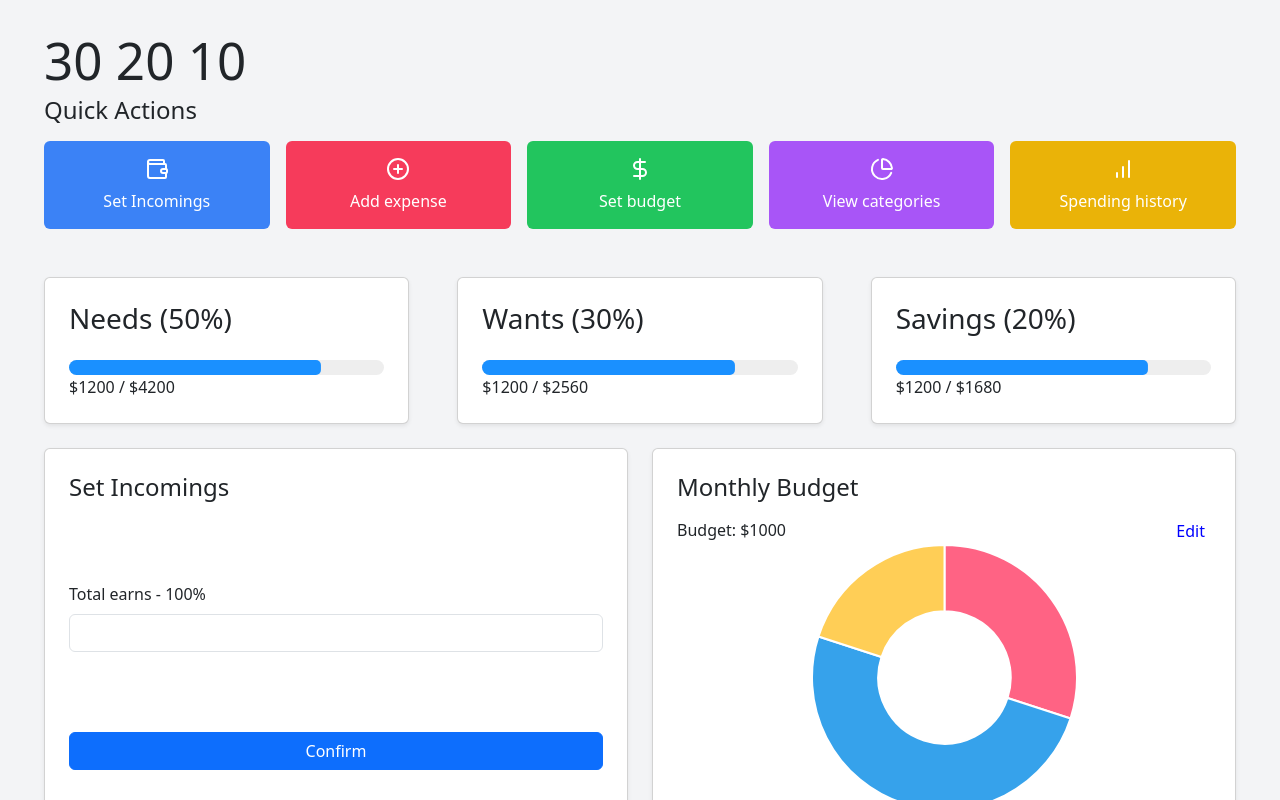
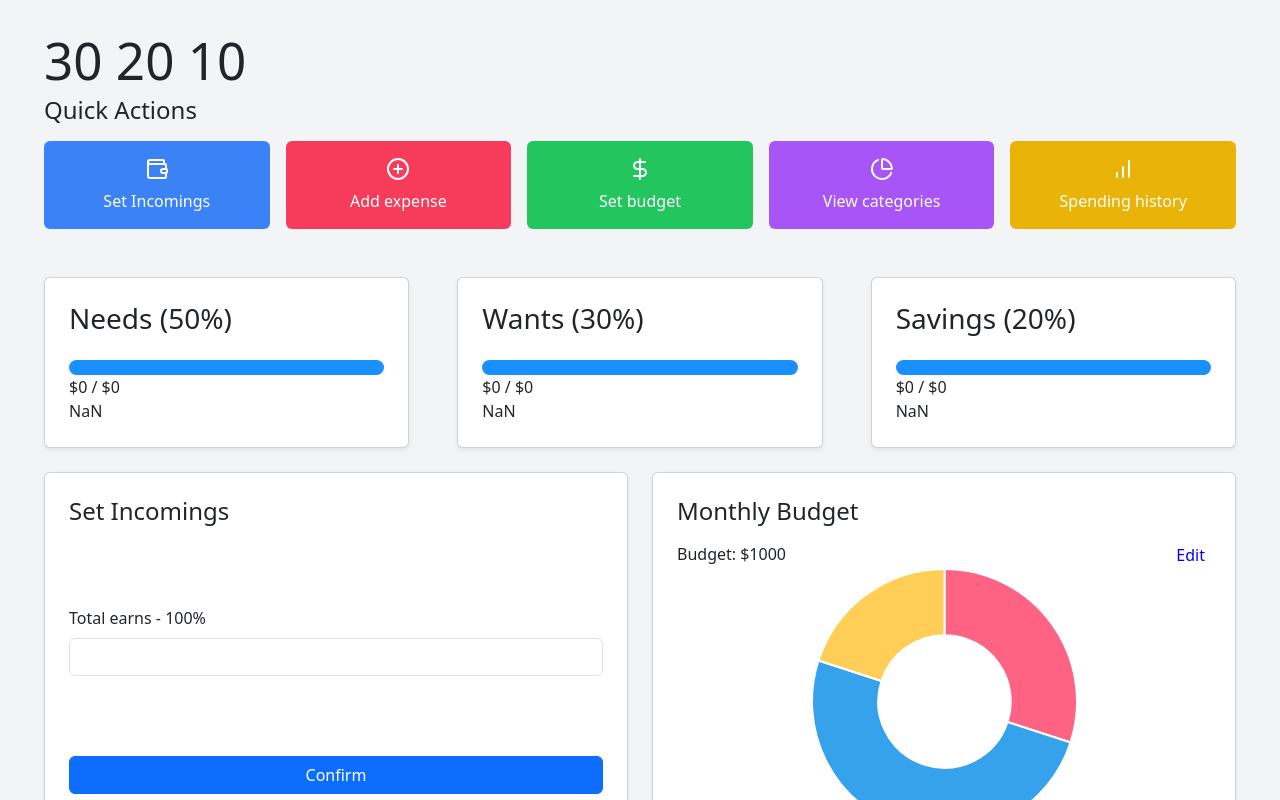
Before and after one commit to BryanRamirez21/Finance----Project, a React (Vite) app: page / in a window 1280 px wide. Shown: the top 800 px of the page. Built offline with nearby package versions, Linux system fonts and the light colour scheme.

Commit message:
money hook added

```diff
--- a/src/auth/Main.jsx
+++ b/src/auth/Main.jsx
@@ -1,9 +1,11 @@
-import { useState } from 'react';
+import { useContext, useState } from 'react';
 import { ButtonAction } from '../components/ButtonAction'
 import { CardBudget } from '../components/CardBudget'
 import { HalfSizeCard } from '../components/HalfSizeCard'
 import { AddExpense } from '../components/AddExpense';
 import { RecentExpensesCard } from '../components/RecentExpensesCard';
+import { MoneyProvider } from '../context/MoneyProvider';
+import { MoneyContext } from '../context/MoneyConext';
 
 export const Main = () => {
 
@@ -12,6 +14,7 @@ export const Main = () => {
 
 
     return (
+        <MoneyProvider>
             <div className="container mx-auto" style={{maxWidth:"100rem"}}>
                 <h1>30 20 10</h1>
 
@@ -75,5 +78,6 @@ export const Main = () => {
                 </div>
 
             </div>
+        </MoneyProvider>
     )
 }
--- a/src/components/CardBudget.jsx
+++ b/src/components/CardBudget.jsx
@@ -1,6 +1,7 @@
-import React from 'react'
+import React, { useContext } from 'react'
 import LinearProgress, { linearProgressClasses } from '@mui/material/LinearProgress';
 import { Stack, styled } from '@mui/material';
+import { MoneyContext } from '../context/MoneyConext';
 
 const BorderLinearProgress = styled(LinearProgress)(({ theme }) => ({
     height: 15,
@@ -22,25 +23,27 @@ const BorderLinearProgress = styled(LinearProgress)(({ theme }) => ({
 
 export const CardBudget = ({card}) => {
 
+    const {earns} = useContext(MoneyContext);
+
     const budgetData = {
         needs: {
             name: "Needs",
-            total: 4200,
+            total: earns.fifty,
             basePorc: "50%",
-            spent: 1200,
+            spent: (earns.fifty)/4,
             left: 0,
         },
         wants: {
             name: "Wants",
-            total: 2560,
+            total: earns.thirty,
             basePorc: "30%",
-            spent: 1200,
+            spent: earns.thirty,
             left: 0,
         },
         savings: {
             name: "Savings",
-            total: 1680,
-            spent: 1200,
+            total: earns.twenty,
+            spent: earns.twenty,
             basePorc: "20%",
             left: 0,
         }
@@ -60,9 +63,10 @@ export const CardBudget = ({card}) => {
         <div className='w-100 card shadow-sm justify-content-center p-4'>
             <h3 className='mb-4'>{budgetData.name} ({budgetData.basePorc})</h3>
             <Stack spacing={2} sx={{ flexGrow: 2 }}>
-                <BorderLinearProgress variant="determinate" value={80} />
+                <BorderLinearProgress variant="determinate" value={(budgetData.spent/budgetData.total) * 100} />
             </Stack>
-            ${budgetData.spent} / ${budgetData.total}
+            ${budgetData.spent} / ${budgetData.total}<br />
+            {budgetData.total % budgetData.spent}
         </div>
     )
 }
--- a/src/components/SetBudget.jsx
+++ b/src/components/SetBudget.jsx
@@ -1,13 +1,9 @@
-import React, { useState } from 'react'
+import React, { useContext, useState } from 'react'
+import { MoneyContext } from '../context/MoneyConext';
 
 export const SetBudget = () => {
 
-    const [earns, setEarns] = useState({
-        total:0,
-        fifty:0,
-        thirty:0,
-        twenty:0
-    });
+    const {earns, setEarns} = useContext(MoneyContext);
 
     const calculateExpense = (num) => {
         let total, fifty, thirty, twenty = 0;
--- /dev/null
+++ b/src/context/MoneyConext.jsx
@@ -0,0 +1,2 @@
+import { createContext } from "react";
+export const MoneyContext = createContext();
--- /dev/null
+++ b/src/context/MoneyProvider.jsx
@@ -0,0 +1,18 @@
+import React, { useState } from 'react';
+import { MoneyContext } from './MoneyConext';
+
+export const MoneyProvider = ({children}) => {
+
+    const [earns, setEarns] = useState({
+        total:0,
+        fifty:0,
+        thirty:0,
+        twenty:0
+    });
+
+    return (
+        <MoneyContext.Provider value={{earns, setEarns}}>
+            {children}
+        </MoneyContext.Provider>
+    )
+}
```
Lines whose indentation alone changed are shown as unchanged.
